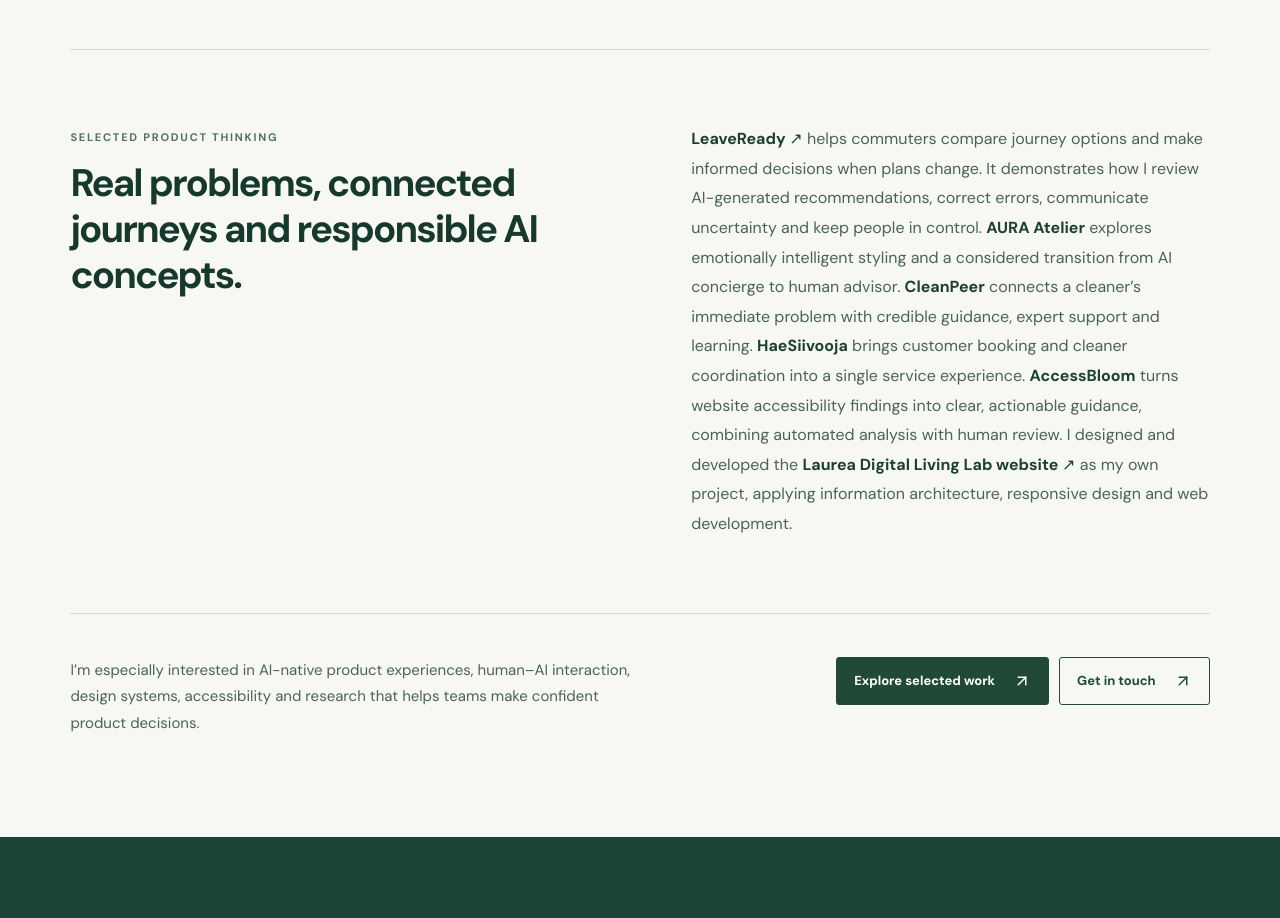
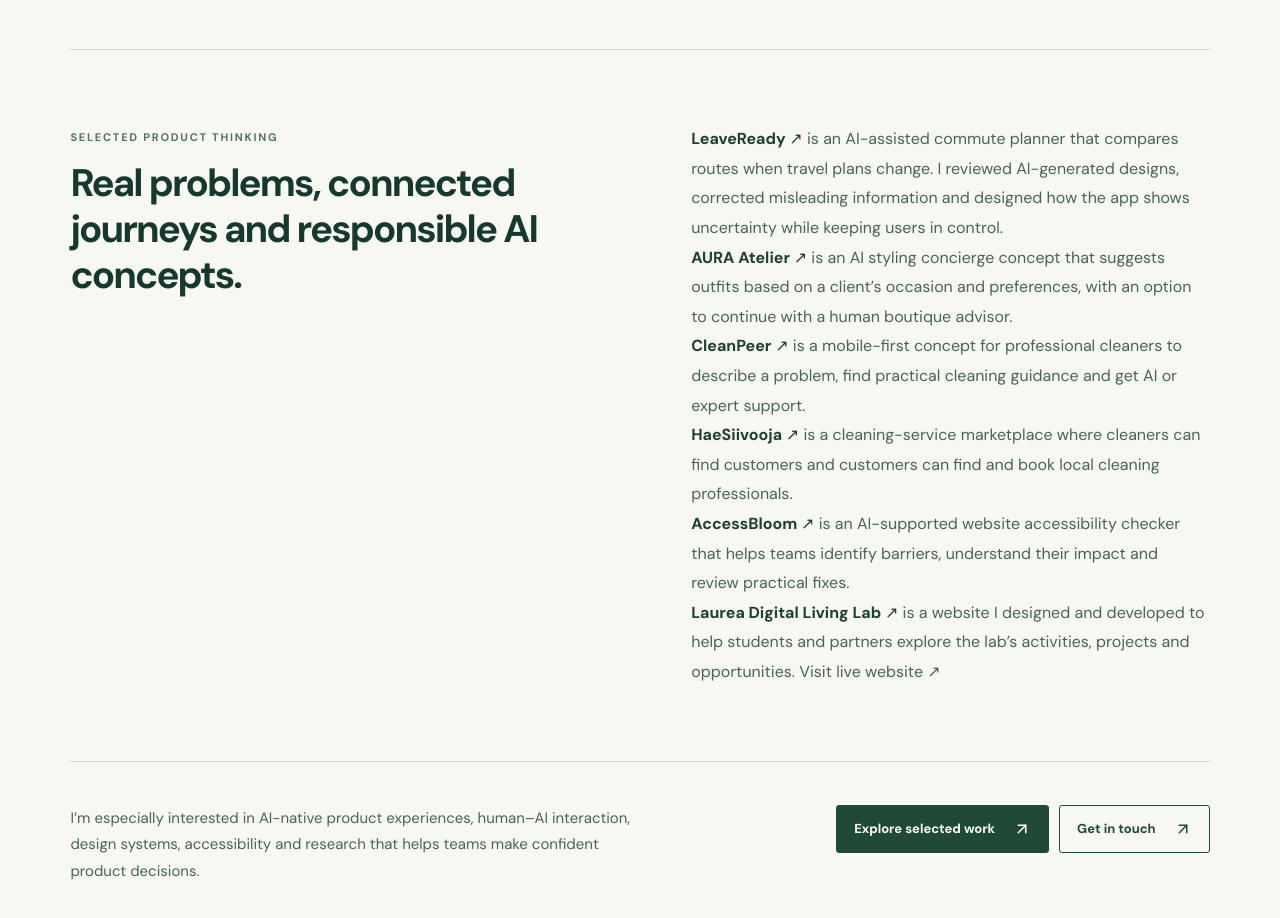
Before and after one commit to viktoriyamik/vik-portfolio, a React (Vite) app: page / in a window 1280 px wide. Shown: the part 5880-6798 px from the top of the page. Built offline with nearby package versions, Linux system fonts and the light colour scheme.

Commit message:
Clarify six product case summaries and link each to its case study

```diff
--- a/src/WhoIAmSection.tsx
+++ b/src/WhoIAmSection.tsx
@@ -111,7 +111,14 @@ export default function WhoIAmSection() {
           <span className="vm-about-label">SELECTED PRODUCT THINKING</span>
           <h3>Real problems, connected journeys and responsible AI concepts.</h3>
         </div>
-        <p><a href="/case-studies/leaveready/"><strong>LeaveReady ↗</strong></a> helps commuters compare journey options and make informed decisions when plans change. It demonstrates how I review AI-generated recommendations, correct errors, communicate uncertainty and keep people in control. <strong>AURA Atelier</strong> explores emotionally intelligent styling and a considered transition from AI concierge to human advisor. <strong>CleanPeer</strong> connects a cleaner’s immediate problem with credible guidance, expert support and learning. <strong>HaeSiivooja</strong> brings customer booking and cleaner coordination into a single service experience. <strong>AccessBloom</strong> turns website accessibility findings into clear, actionable guidance, combining automated analysis with human review. I designed and developed the <a href="https://www.digitallivinglab.com/" target="_blank" rel="noopener noreferrer" aria-label="Visit the Laurea Digital Living Lab website I designed and developed"><strong>Laurea Digital Living Lab website ↗</strong></a> as my own project, applying information architecture, responsive design and web development.</p>
+        <div className="vm-about-project-list">
+          <p><a href="/case-studies/leaveready/"><strong>LeaveReady ↗</strong></a> is an AI-assisted commute planner that compares routes when travel plans change. I reviewed AI-generated designs, corrected misleading information and designed how the app shows uncertainty while keeping users in control.</p>
+          <p><a href="/#case-aura"><strong>AURA Atelier ↗</strong></a> is an AI styling concierge concept that suggests outfits based on a client’s occasion and preferences, with an option to continue with a human boutique advisor.</p>
+          <p><a href="/#case-cleanpeer"><strong>CleanPeer ↗</strong></a> is a mobile-first concept for professional cleaners to describe a problem, find practical cleaning guidance and get AI or expert support.</p>
+          <p><a href="/#case-haesiivooja"><strong>HaeSiivooja ↗</strong></a> is a cleaning-service marketplace where cleaners can find customers and customers can find and book local cleaning professionals.</p>
+          <p><a href="/#case-accessbloom"><strong>AccessBloom ↗</strong></a> is an AI-supported website accessibility checker that helps teams identify barriers, understand their impact and review practical fixes.</p>
+          <p><a href="/#case-laurea"><strong>Laurea Digital Living Lab ↗</strong></a> is a website I designed and developed to help students and partners explore the lab’s activities, projects and opportunities. <a href="https://www.digitallivinglab.com/" target="_blank" rel="noopener noreferrer" aria-label="Visit the live Laurea Digital Living Lab website">Visit live website ↗</a></p>
+        </div>
       </div>
 
       <div className="vm-about-footer">
```
